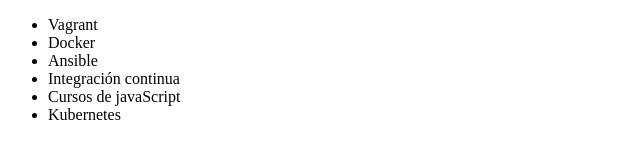
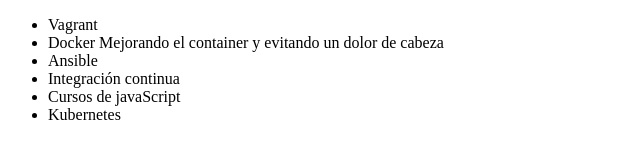
Before and after one commit to davidaraujo2112/alura-git, a plain HTML site: page index.html in a window 1280 px wide. Shown: the whole page, without its empty margins (0-640 px from the left). Drawn offline with Linux system fonts and the light colour scheme.

Commit message:
Actualizando el nombre del curso de Docker

```diff
--- a/index.html
+++ b/index.html
@@ -9,7 +9,7 @@
 <body>
     <ul>
          <li> Vagrant </li>
-         <li> Docker </li>
+         <li> Docker Mejorando el container y evitando un dolor de cabeza</li>
          <li> Ansible </li>
          <li> Integración continua </li>
          <li> Cursos de javaScript</li>
```
